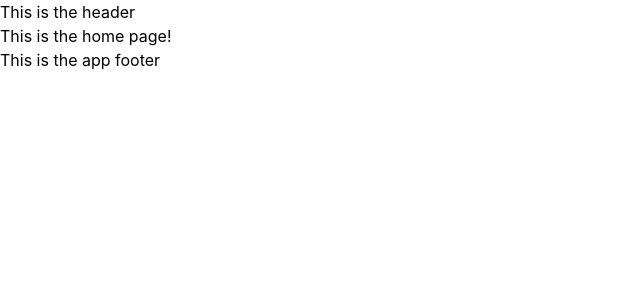
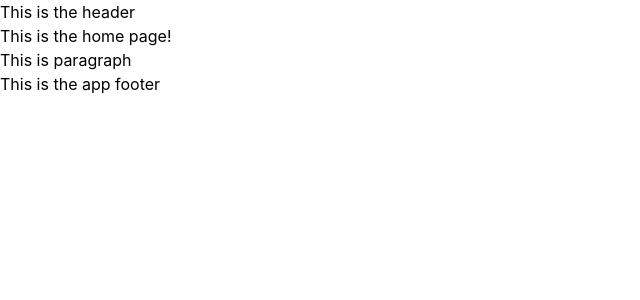
Before and after one commit to ayoub-jabiri/games-field, a Vue app: page / in a window 1280 px wide. Shown: the top 300 px of the page, without its empty margins (0-640 px from the left). Built offline with nearby package versions, Linux system fonts and the light colour scheme.

Commit message:
Update HomeView.vue

```diff
--- a/src/views/HomeView.vue
+++ b/src/views/HomeView.vue
@@ -1,6 +1,7 @@
 <template>
   <section>
     <h1>This is the home page!</h1>
+    <p>This is paragraph</p>
   </section>
 </template>
 
```
